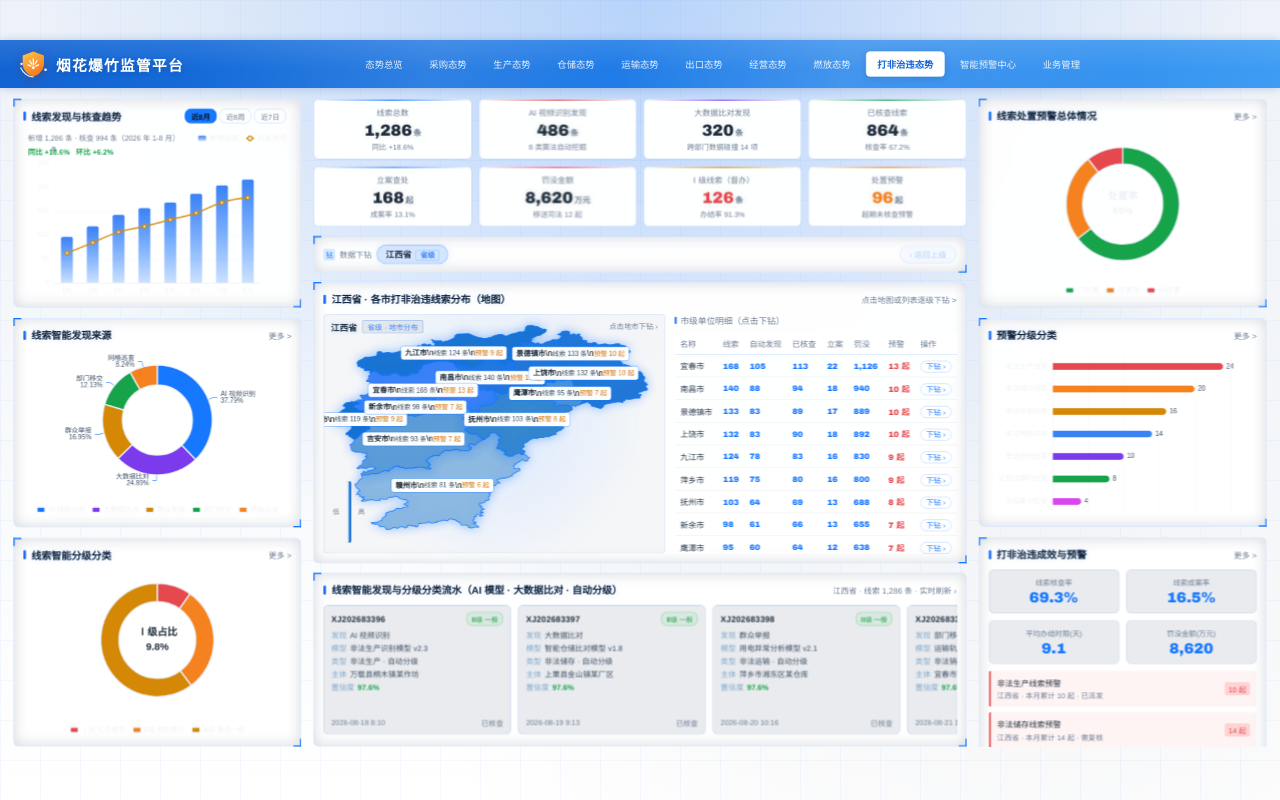
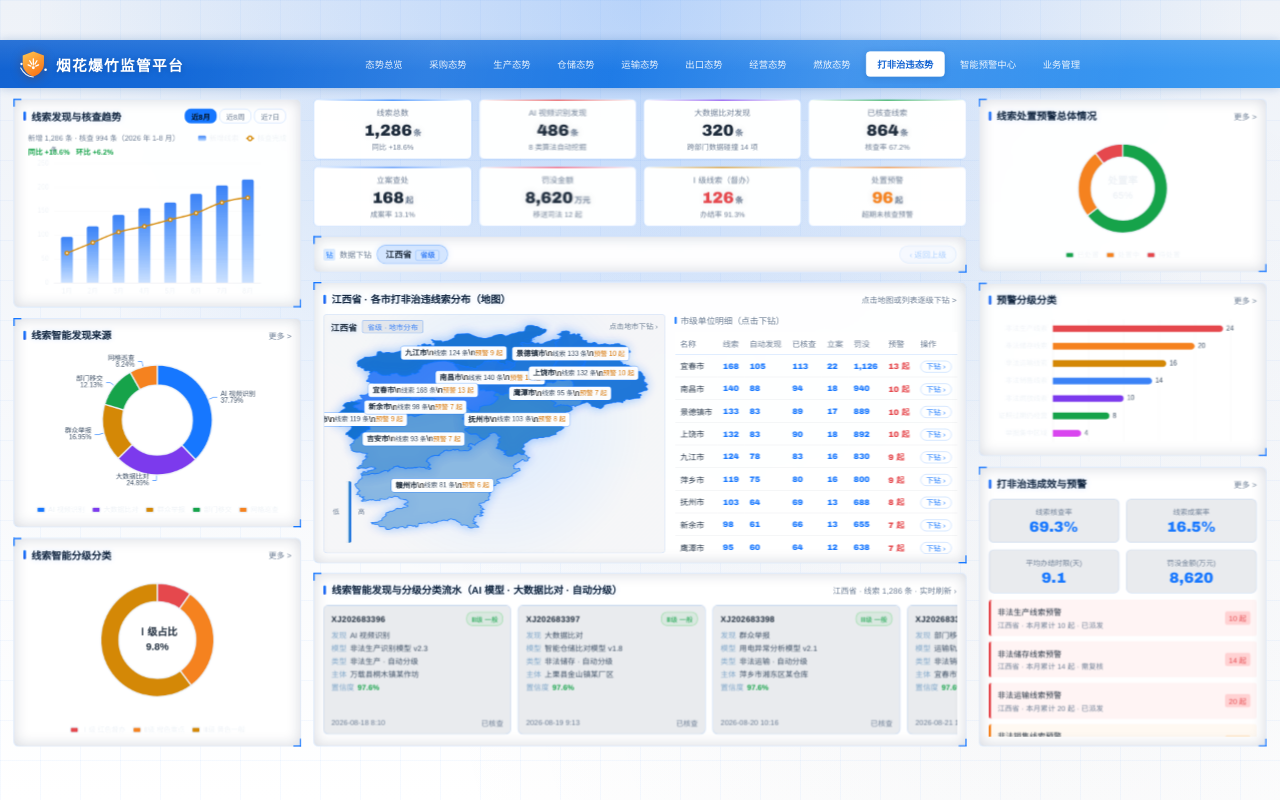
Before and after one commit to 524284717-maker/yanhua, a plain HTML site: page enforcement.html in a window 1280 px wide. Drawn offline with nearby package versions, Linux system fonts and the light colour scheme.

Commit message:
fix(main): 修复列底内容被 .col 的 overflow:hidden 静默裁切（9 页）

```diff
--- a/enforcement.html
+++ b/enforcement.html
@@ -346,6 +346,11 @@
     .tv-ft{ display: flex; align-items: center; justify-content: space-between; font-size: 11px; color: rgb(107, 124, 147); margin-top: auto; }
     .tv-conf{ color: #16a34a; font-weight: 700; }
   .brand-icon svg { width: 100%; height: 100%; display: block; }
+
+    /* __COL_CLIP_FIX__ 列内面板可收缩，避免末面板被 .col 的 overflow:hidden 静默裁掉 */
+    .warning-list, .top5-list{ flex: 1 1 auto; min-height: 0; }
+    .col > .panel:has(.warning-list), .col > .panel:has(.top5-list){ min-height: 0; flex: 1.7 1 0% !important; }
+    .col > .panel .chart{ min-height: 118px; }
 </style>
 </head>
 <body>
```
Also changed, not shown: export.html (+5 -0 lines), firework.html (+5 -0 lines), index.html (+5 -0 lines), production.html (+5 -0 lines), purchase.html (+5 -0 lines), retail.html (+5 -0 lines), transport.html (+5 -0 lines), warehouse.html (+5 -0 lines).
